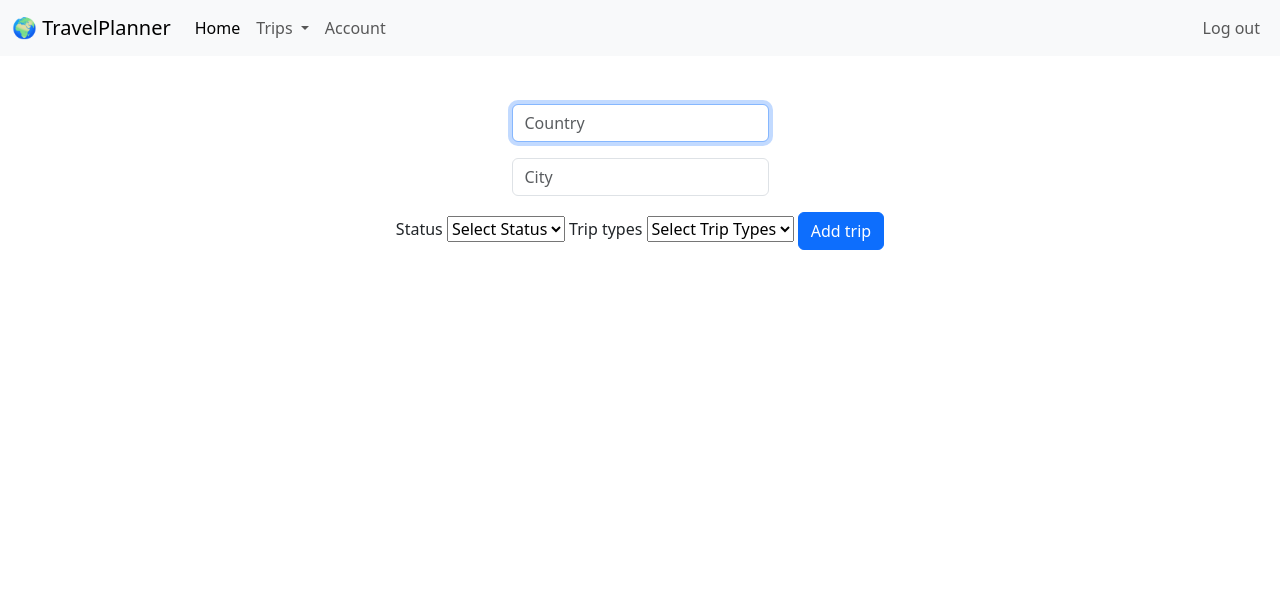
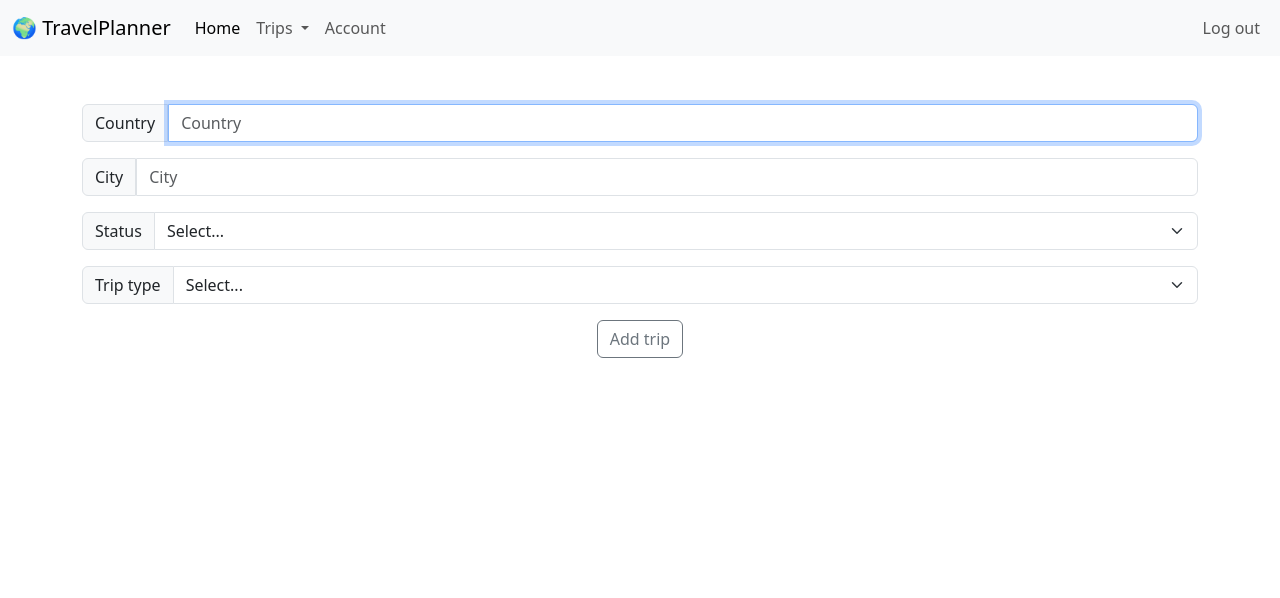
Before and after one commit to aifontao/TralvelPlanner, a Flask app: page /add in a window 1280 px wide. Shown: the top 598 px of the page. Run offline with Flask 3, Linux system fonts and the light colour scheme; a user stored in the database is signed in; some libraries are stand-ins or nearby versions.

Commit message:
Made types, relationship and experiences available globally in templates

```diff
--- a/app.py
+++ b/app.py
@@ -33,11 +33,14 @@ def inject_trips():
     # Otherwise, return all trips for the logged-in user
     user_trips = db.execute("SELECT id, name, country, city FROM trips WHERE user_id = ?", session["user_id"])
 
-    # Define status options (for dropdown)
+    # Define status, types, relationship and experiences options (for dropdown)
     status = STATUS
+    types = TYPES
+    relationship = RELANTIONSHIP
+    experiences = EXPERIENCES
 
     # Return the data to be available globally in templates
-    return {"trips": user_trips, "status": status}
+    return {"trips": user_trips, "status": status, "types": types, "relationship": relationship, "experiences": experiences}
 
 
 @app.after_request
--- a/templates/add.html
+++ b/templates/add.html
@@ -5,31 +5,44 @@
 {% endblock %}
 
 {% block main %}
-<form action="/add" method="post">
-    <div class="mb-3">
+
+    <form action="/add" method="post" class="container">
+
+        <div class="input-group mb-3">
+            <span class="input-group-text">Country</span>
             <input autocomplete="off" autofocus class="form-control mx-auto w-auto" name="country" placeholder="Country"
                 type="text">
         </div>
-    <div class="mb-3">
+
+        <div class="input-group mb-3">
+            <span class="input-group-text">City</span>
             <input class="form-control mx-auto w-auto" name="city" placeholder="City" type="text">
         </div>
 
-    <label for="status">Status</label>
-    <select name="status" id="status">
-        <option disabled selected value="">Select Status</option>
+        <div class="input-group mb-3">
+            <label class="input-group-text">Status</label>
+            <select class="form-select" name="status" id="status">
+                <option disabled selected value="">Select...</option>
                 {% for status_option in status %}
+                    {% if status_option != 'Visited' %}
                         <option value="{{ status_option }}">{{ status_option }}</option>
+                    {% endif %}
                 {% endfor %}
             </select>
+        </div>
 
-    <label for="type">Trip types</label>
-    <select name="type" id="type">
-        <option disabled selected value="">Select Trip Types</option>
+        <div class="input-group mb-3">
+            <label class="input-group-text">Trip type</label>
+            <select class="form-select" name="type" id="type">
+                <option disabled selected value="">Select...</option>
                 {% for type in types %}
                     <option value="{{ type }}">{{ type }}</option>
                 {% endfor %}
             </select>
+        </div>
 
-    <button class="btn btn-primary" type="submit">Add trip</button>
+        <button class="btn btn-outline-secondary" type="submit">Add trip</button>
+
     </form>
+
 {% endblock %}
```
Also changed, not shown: travel.db, 2 other files. Lines whose indentation alone changed are shown as unchanged.
